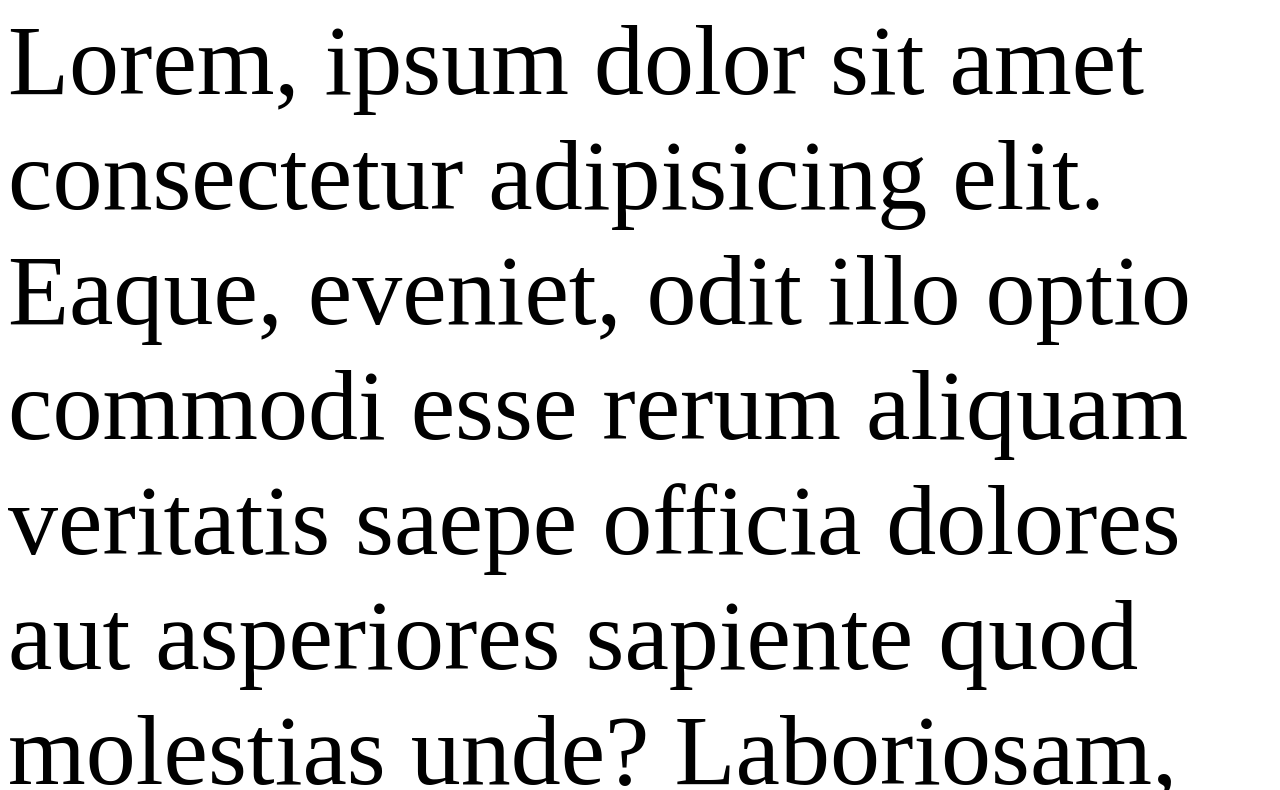
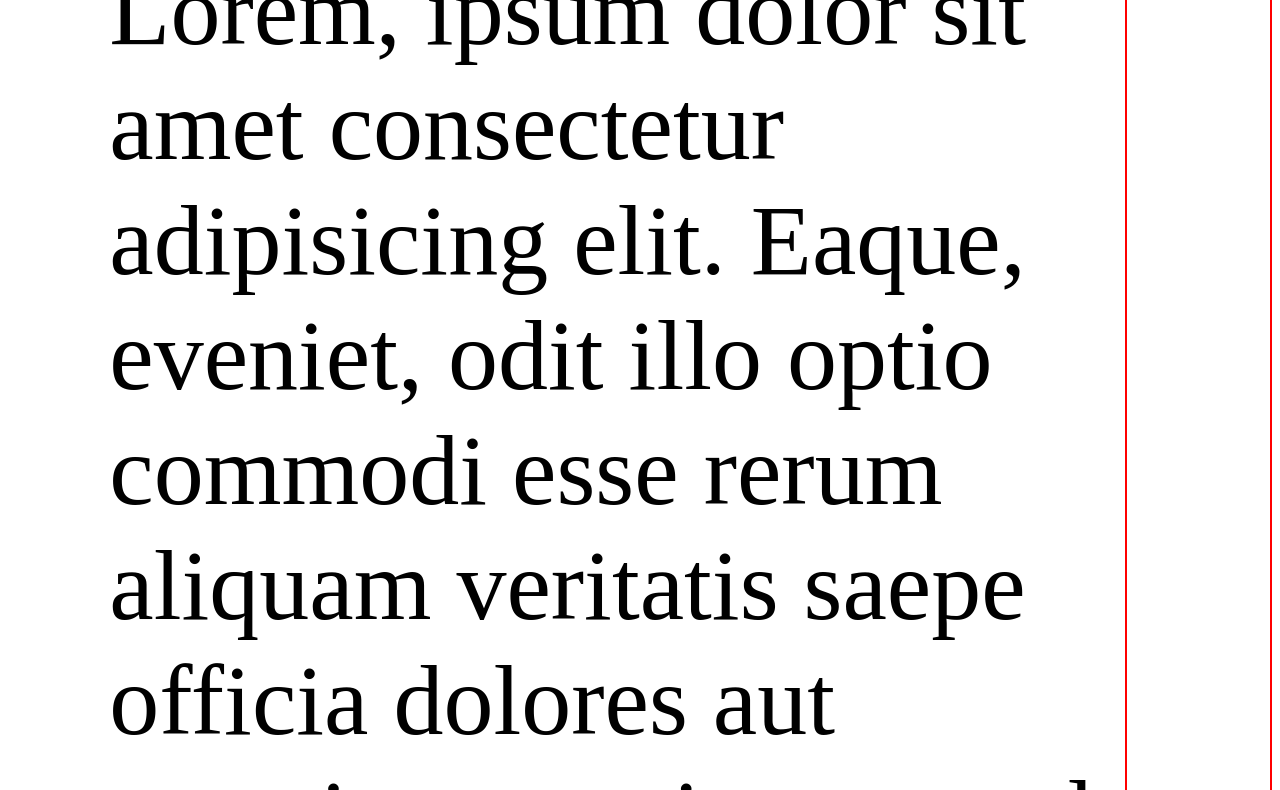
Before and after one commit to Paparichiverson/Sample_Branch, a plain HTML site: page index.html in a window 1280 px wide. Shown: the part 155-945 px from the top of the page. Drawn offline with Linux system fonts and the light colour scheme.

Commit message:
Third commit

```diff
--- a/index.html
+++ b/index.html
@@ -9,5 +9,9 @@
 <body>
     <h1>this is my website</h1>
     <p>Lorem, ipsum dolor sit amet consectetur adipisicing elit. Eaque, eveniet, odit illo optio commodi esse rerum aliquam veritatis saepe officia dolores aut asperiores sapiente quod molestias unde? Laboriosam, doloribus cumque.</p>
+    <nav>
+    <li>Home</li>
+    <li>About</li>
+    </nave>
 </body>
 </html>
--- a/style.css
+++ b/style.css
@@ -1,3 +1,20 @@
+body{
+    display: flex;
+    flex-direction: center;
+    justify-content: center;
+    align-item: center;
+}
+
+nav{
+    border: 2px solid red;
+    width: 100%;
+    display: flex;
+    flex-direction: row;
+    justify-content: space-evenly;
+
+}
+
+
 p{
     font-size: 100px;
 }
```
Also changed, not shown: 1 other file.
